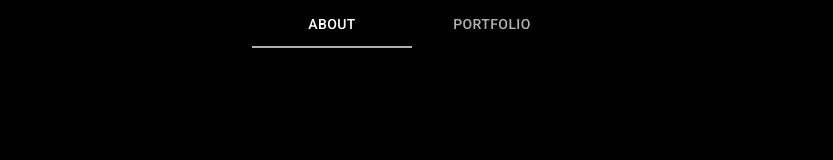
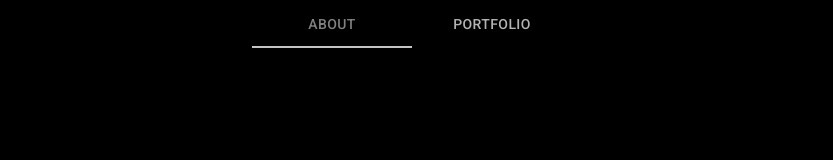
Before and after one commit to robvanderleek/robvanderleek.github.io, a React (Create React App) app: page / in a window 1280 px wide. Shown: the top 160 px of the page, without its empty margins (228-1061 px from the left). Built offline with nearby package versions, Linux system fonts and the light colour scheme.

Commit message:
Use Hash router for bookmarkable urls on GH pages

```diff
--- a/src/App.js
+++ b/src/App.js
@@ -6,14 +6,13 @@
 import Tab from "@material-ui/core/Tab";
 import About from "./About";
 import Portfolio from "./Portfolio";
-import {Route, Switch} from "react-router-dom";
-import history from './history';
+import {Link, Route, Switch} from "react-router-dom";
 
 function App() {
     const [value, setValue] = useState(0);
 
     useEffect(() => {
-        if (history.location.pathname === '/portfolio') {
+        if (window.location.hash === '#/portfolio') {
             setValue(1);
         }
     }, []);
@@ -26,8 +25,8 @@
         <Main>
             <AppBar position="absolute">
                 <Tabs value={value} onChange={handleChange} centered>
-                    <Tab label="About" onClick={() => history.push('/')}/>
-                    <Tab label="Portfolio" onClick={() => history.push('/portfolio')}/>
+                    <Tab label="About" to="/" component={Link} disabled={value === 0}/>
+                    <Tab label="Portfolio" to="/portfolio" component={Link} disabled={value === 1}/>
                 </Tabs>
             </AppBar>
             <Content>
--- a/src/history.js
+++ /dev/null
@@ -1,3 +0,0 @@
-import {createBrowserHistory} from 'history'
-
-export default createBrowserHistory()
--- a/src/index.js
+++ b/src/index.js
@@ -3,8 +3,7 @@
 import App from './App';
 import * as serviceWorker from './serviceWorker';
 import {createMuiTheme, MuiThemeProvider} from '@material-ui/core/styles';
-import {Router} from "react-router-dom";
-import history from './history';
+import {HashRouter} from "react-router-dom";
 
 const theme = createMuiTheme({
     palette: {
@@ -13,16 +12,16 @@
             main: '#000000'
         },
         secondary: {
-            main: '#B0B0B0'
+            main: '#c3c3c3'
         }
     },
 });
 
 function getRootElement() {
     return (
-        <Router history={history}>
+        <HashRouter>
             <MuiThemeProvider theme={theme}><App/></MuiThemeProvider>
-        </Router>
+        </HashRouter>
     );
 }
 
```
